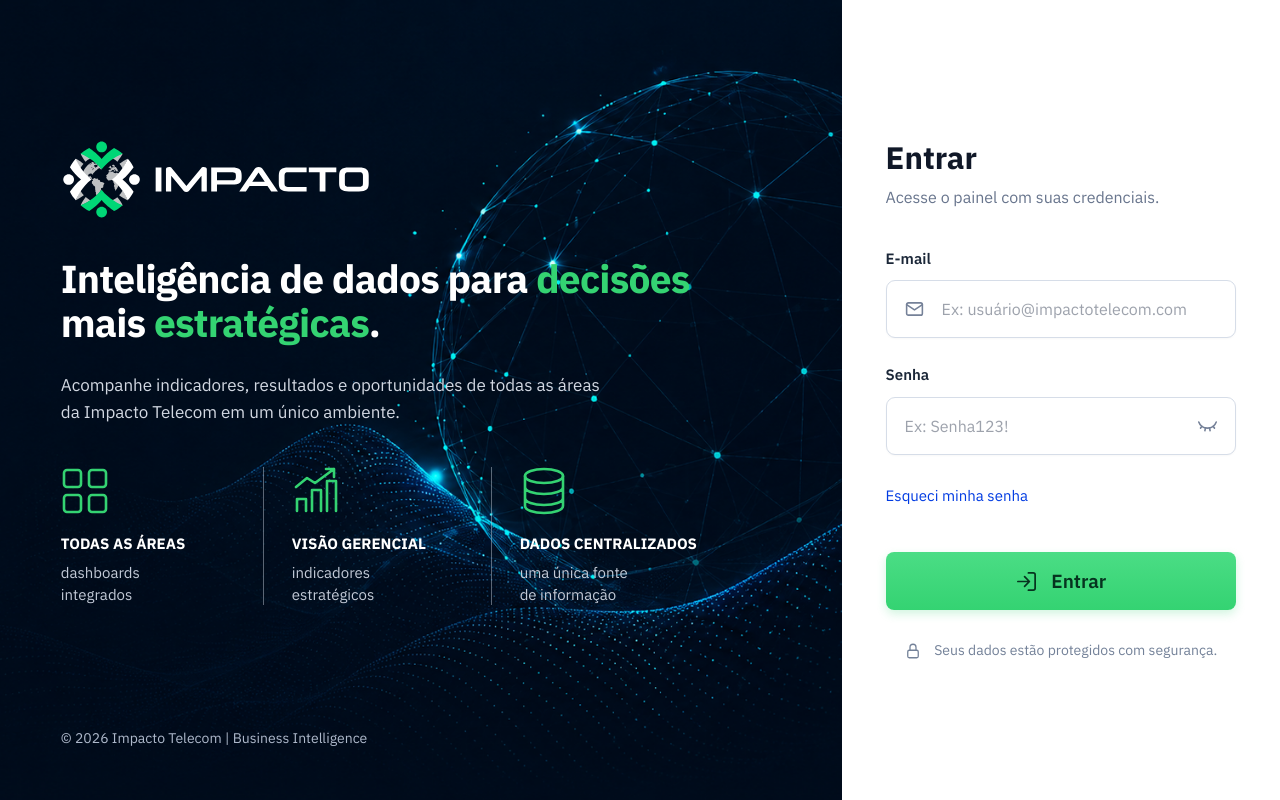
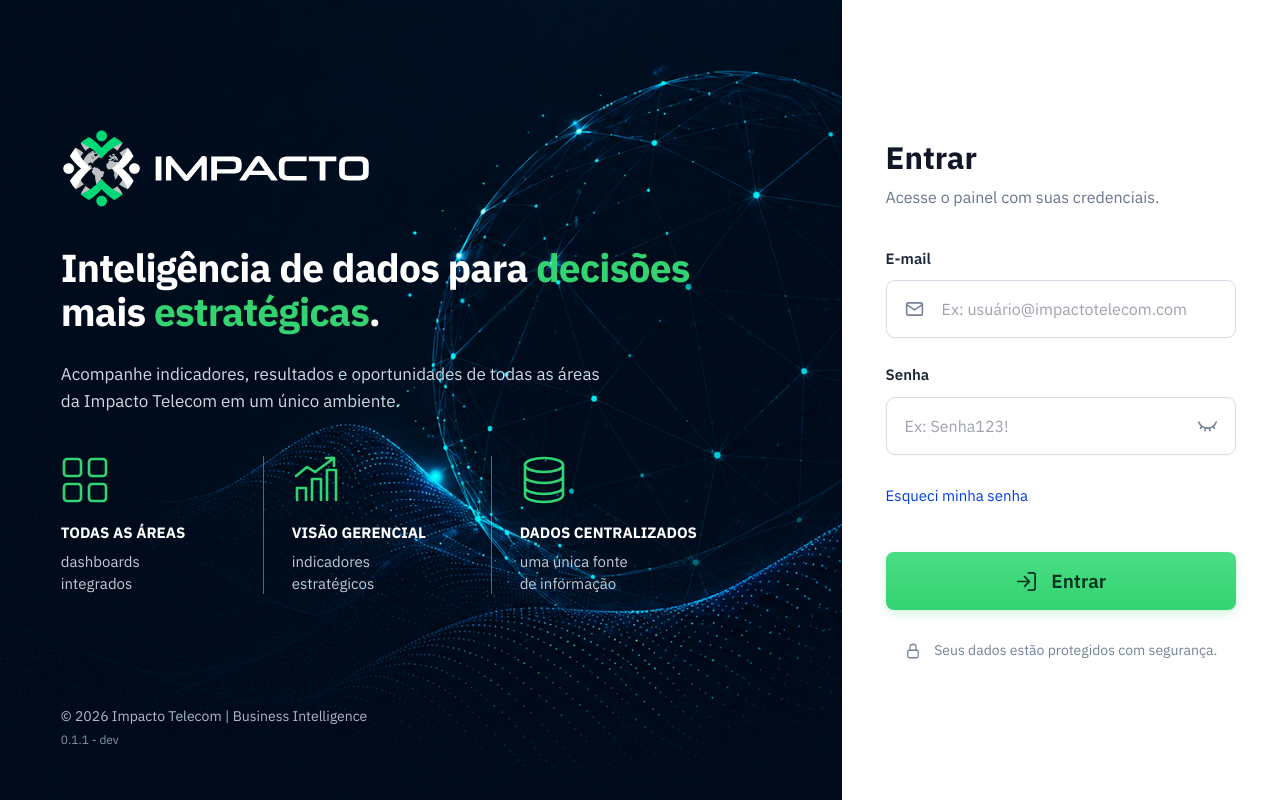
Before and after one commit to Raduki1985/impacto_bi_service_, a React (Vite) app: page /login in a window 1280 px wide. Built offline with nearby package versions, Linux system fonts and the light colour scheme; no server answers.

Commit message:
adjust version

```diff
--- a/src/Pages/Login/BrandPanel.tsx
+++ b/src/Pages/Login/BrandPanel.tsx
@@ -1,5 +1,7 @@
 import logoImpacto from '../../assets/logo-horizontal-branco-verde.svg'
 import fundoAzul from '../../assets/Fundo Azul.png'
+import {useApiVersion} from '../../components/layout/useApiVersion'
+import {APP_VERSION_LABEL} from '../../lib/appVersion'
 
 /**
  * Painel institucional das telas de autenticação, à esquerda da faixa azul.
@@ -14,6 +16,8 @@ import fundoAzul from '../../assets/Fundo Azul.png'
  * é a raiz de cada tela, e quem monta a raiz é quem importa o arquivo.
  */
 export function BrandPanel() {
+    const apiVersion = useApiVersion()
+
     return (
         <section
             className="brand-panel"
@@ -76,7 +80,13 @@ export function BrandPanel() {
                 </div>
             </div>
 
-            <footer>© 2026 Impacto Telecom | Business Intelligence</footer>
+            <footer>
+                © 2026 Impacto Telecom | Business Intelligence
+                <span className="brand-version">
+                    {APP_VERSION_LABEL}
+                    {apiVersion === null ? null : ` (${apiVersion})`}
+                </span>
+            </footer>
         </section>
     )
 }
--- a/src/Pages/Login/Login.css
+++ b/src/Pages/Login/Login.css
@@ -135,6 +135,13 @@
   margin-top: clamp(24px, 5vh, 48px);
   color: #aeb9cb;
   font-size: 14px;
+}
+
+.login-page .brand-panel .brand-version {
+  display: block;
+  margin-top: 4px;
+  color: #8794a9;
+  font-size: 12px;
 }
 
 /* ---------- Painel do formulario (direita) ---------- */
```
